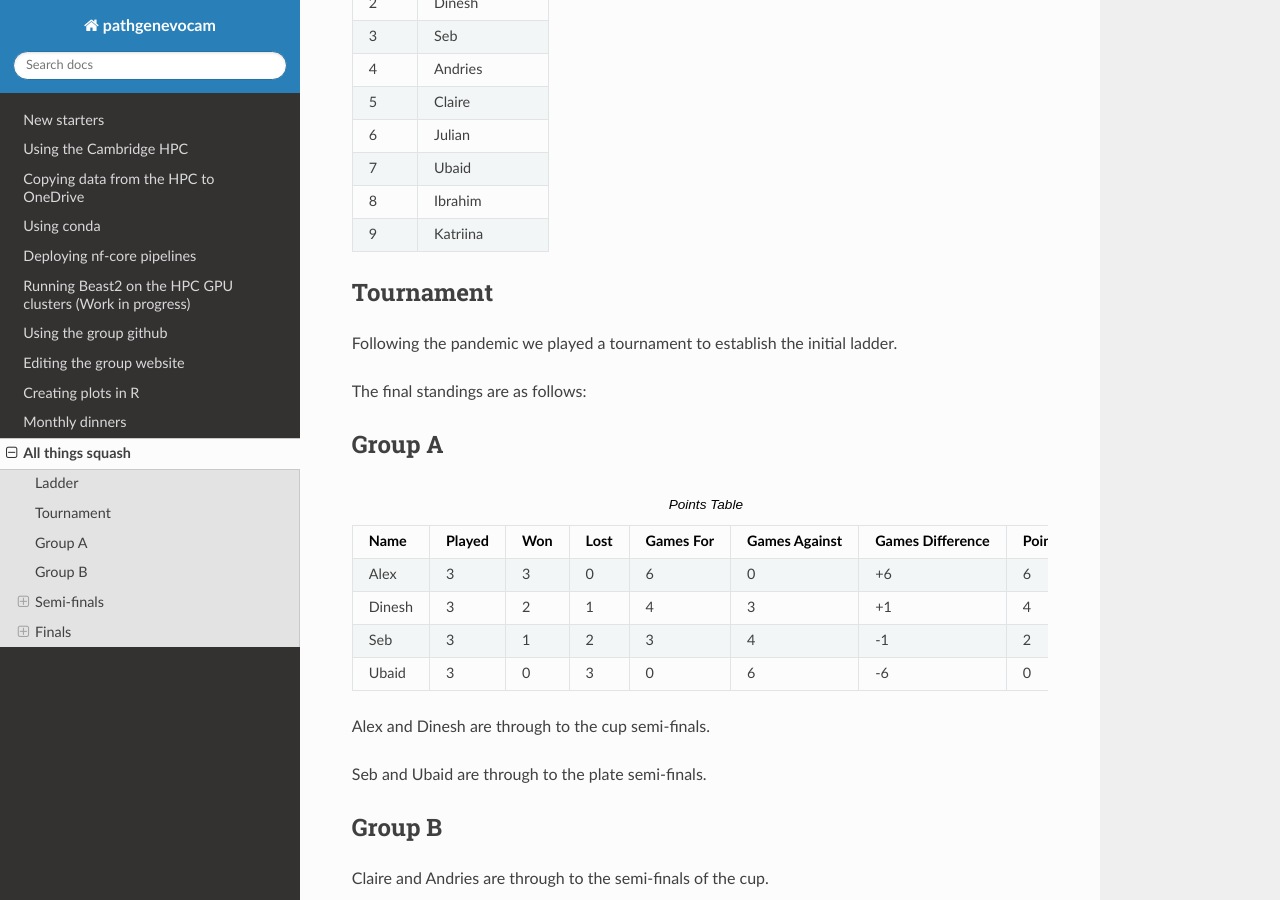
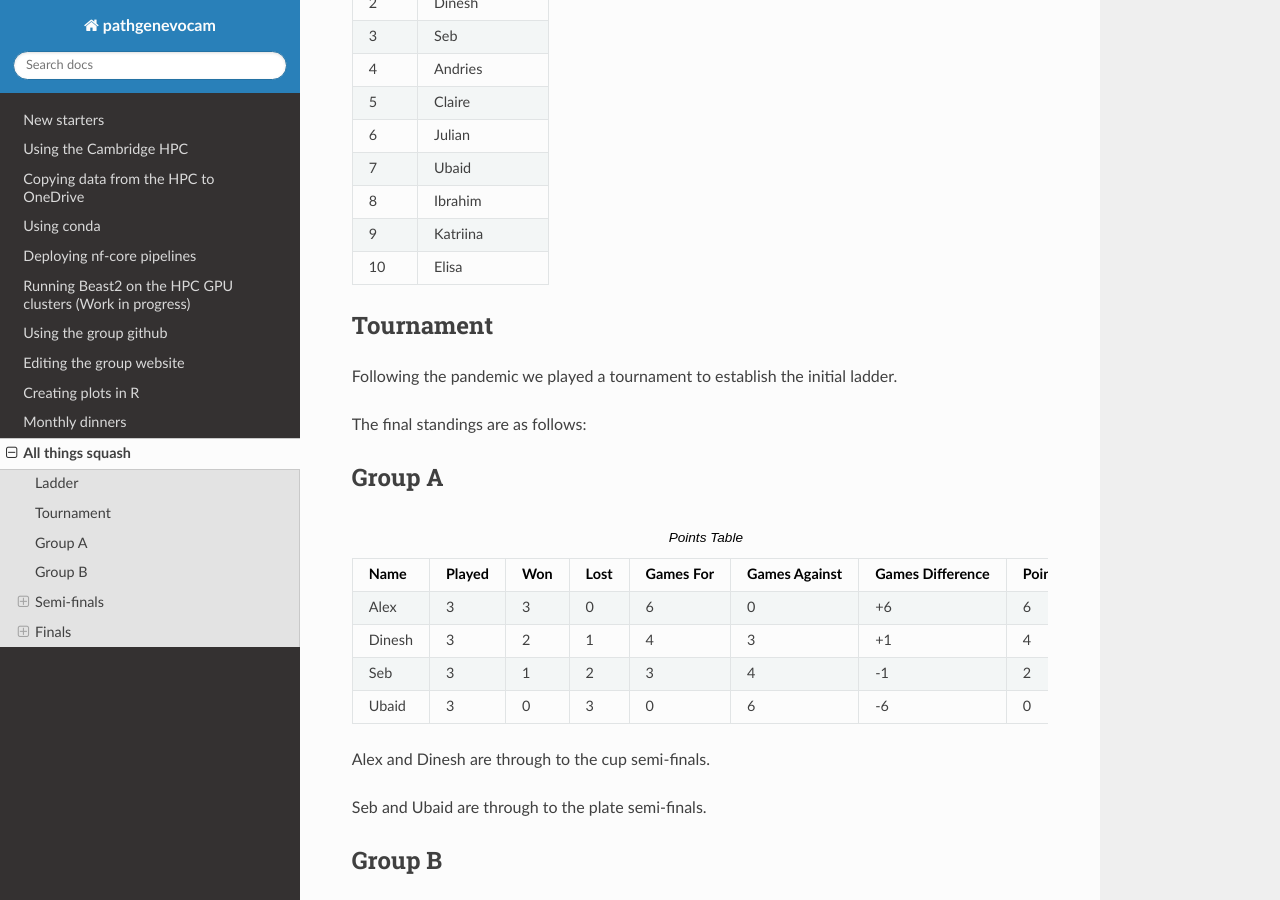
Before and after one commit to pathgenevocam/readthedocs, a Sphinx documentation site: the page built from docs/source/squash.rst, in a window 1280 px wide and 900 px high, scrolled down 409 px. Built offline with Sphinx 7.4.7 and the Read the Docs theme 2.0.0, drawn with Linux system fonts in a browser that asks for light colours.

Commit message:
update squash

```diff
--- a/docs/source/squash.rst
+++ b/docs/source/squash.rst
@@ -31,6 +31,8 @@ Ladder
      - Ibrahim
    * - 9
      - Katriina
+   * - 10
+     - Elisa
 
 Tournament
 ----------
```
